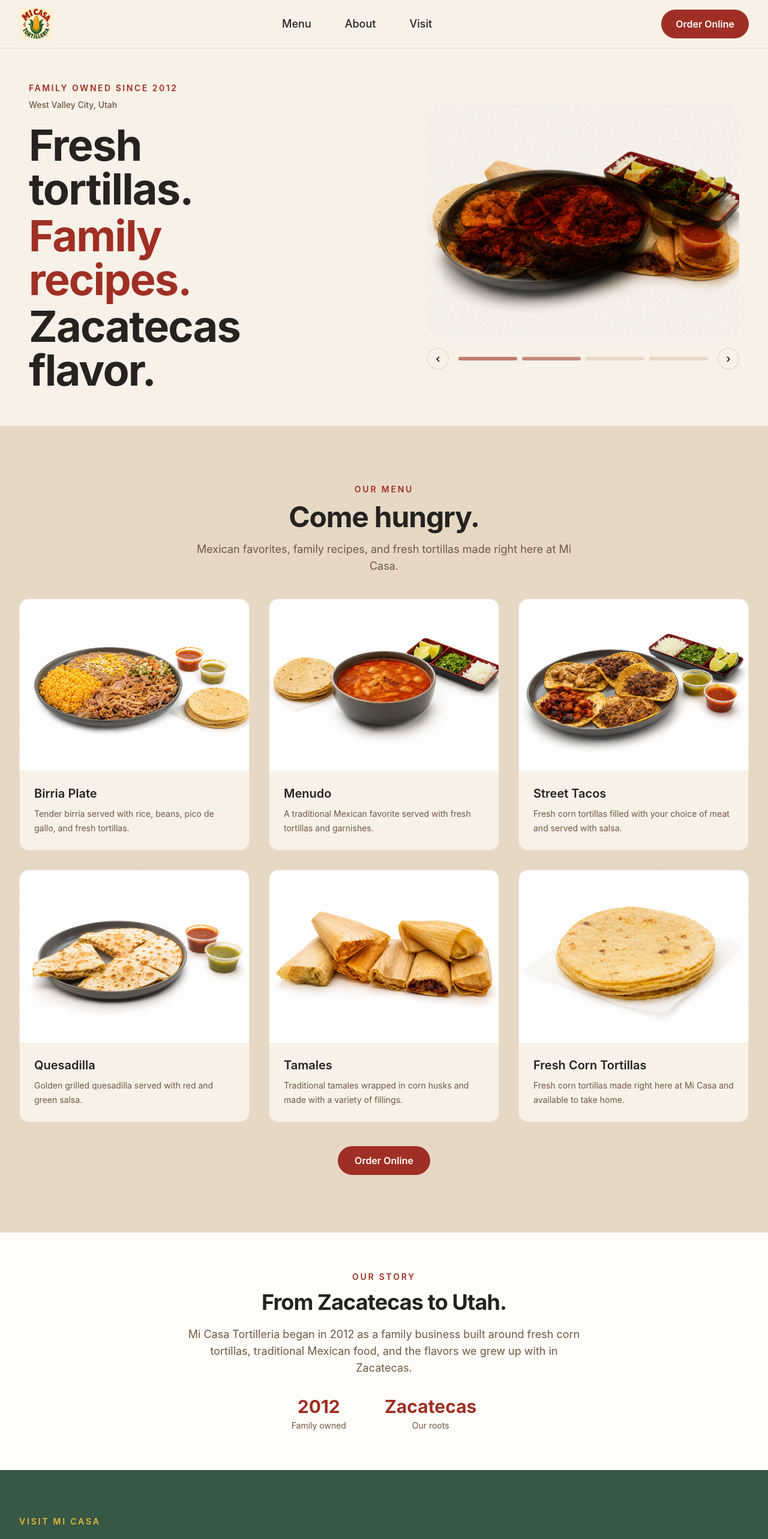
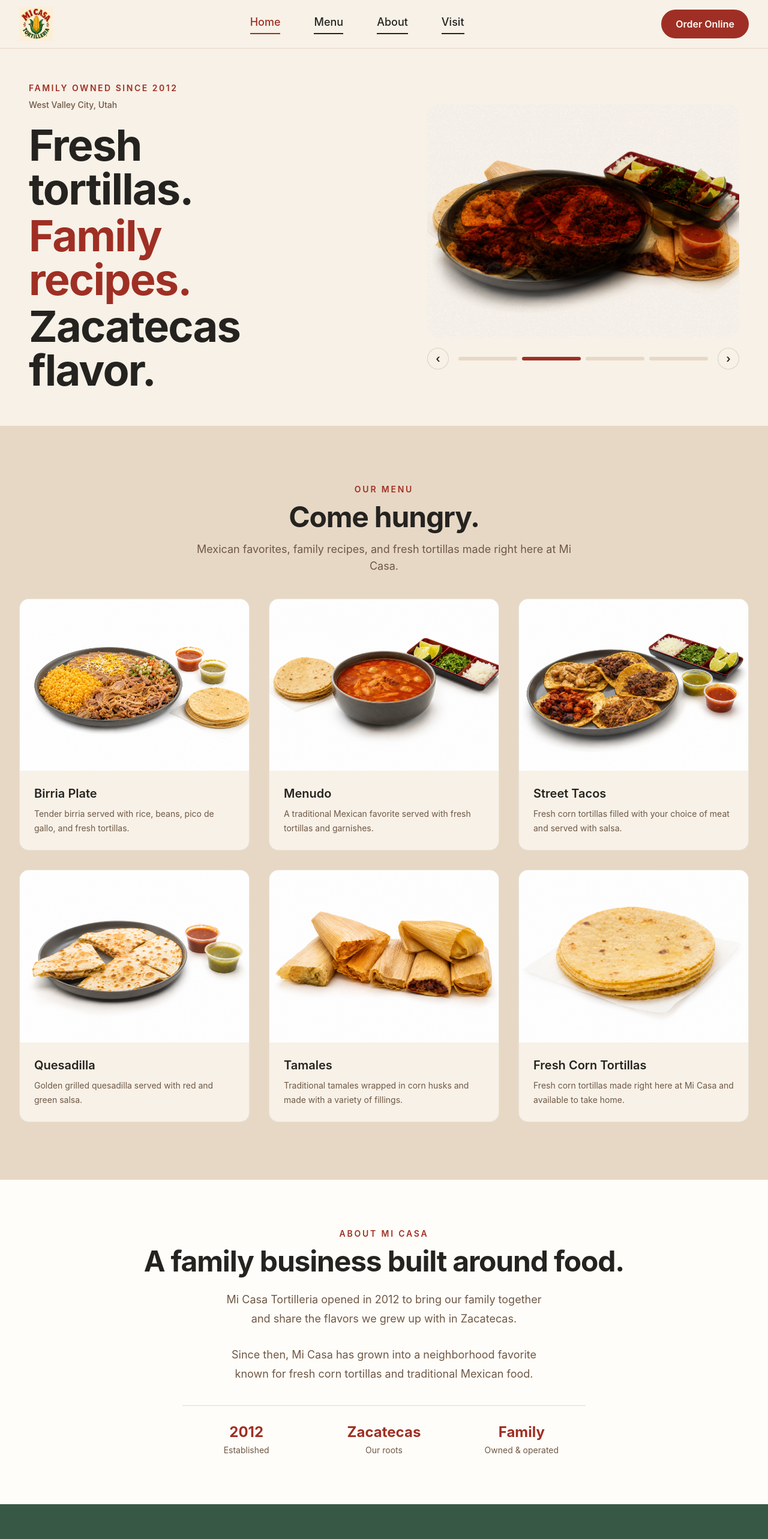
Before and after one commit to julioguzman19/MiCasa, an Angular app: page / in a window 1280 px wide. Shown: the top 2566 px of the page at 60% size. Built offline with nearby package versions, Linux system fonts and the light colour scheme; grey boxes are pictures that could not be loaded.

Commit message:
Order online button redirect

```diff
--- a/src/app/app.html
+++ b/src/app/app.html
@@ -2,7 +2,7 @@
 
 <main>
   <app-hero />
-  <app-menu-preview />
+  <app-menu />
   <app-about />
   <app-visit />
 </main>
--- a/src/app/app.ts
+++ b/src/app/app.ts
@@ -3,7 +3,7 @@
 import { Footer } from './components/layout/footer/footer';
 import { Header } from './components/layout/header/header';
 import { Hero } from './components/sections/hero/hero';
-import { MenuPreview } from './components/sections/menu-preview/menu-preview';
+import { Menu } from './components/sections/menu/menu';
 import { About } from './components/sections/about/about';
 import { Visit } from './components/sections/visit/visit';
 
@@ -12,7 +12,7 @@
   imports: [
     Header,
     Hero,
-    MenuPreview,
+    Menu,
     About,
     Visit,
     Footer,
--- a/src/app/components/layout/header/header.html
+++ b/src/app/components/layout/header/header.html
@@ -12,26 +12,50 @@
 
       <!-- Navigation -->
       <nav
-        class="flex items-center justify-center gap-4 sm:gap-7 md:gap-12 lg:gap-14"
+        class="flex items-center justify-center gap-4 sm:gap-7 md:gap-10 lg:gap-14"
         aria-label="Main navigation"
       >
+        <!-- Hidden on mobile -->
+        <a
+          href="#home"
+          class="hidden border-b-2 pb-1 text-base font-medium no-underline transition-colors md:inline-flex md:text-lg"
+          [class.border-red]="activeSection() === 'home'"
+          [class.border-transparent]="activeSection() !== 'home'"
+          [class.text-red]="activeSection() === 'home'"
+          [class.text-charcoal]="activeSection() !== 'home'"
+        >
+          Home
+        </a>
+
         <a
           href="#menu"
-          class="text-sm font-medium text-charcoal no-underline transition-colors hover:text-red sm:text-base md:text-lg"
+          class="border-b-2 pb-1 text-sm font-medium no-underline transition-colors sm:text-base md:text-lg"
+          [class.border-red]="activeSection() === 'menu'"
+          [class.border-transparent]="activeSection() !== 'menu'"
+          [class.text-red]="activeSection() === 'menu'"
+          [class.text-charcoal]="activeSection() !== 'menu'"
         >
           Menu
         </a>
 
         <a
           href="#about"
-          class="text-sm font-medium text-charcoal no-underline transition-colors hover:text-red sm:text-base md:text-lg"
+          class="border-b-2 pb-1 text-sm font-medium no-underline transition-colors sm:text-base md:text-lg"
+          [class.border-red]="activeSection() === 'about'"
+          [class.border-transparent]="activeSection() !== 'about'"
+          [class.text-red]="activeSection() === 'about'"
+          [class.text-charcoal]="activeSection() !== 'about'"
         >
           About
         </a>
 
         <a
           href="#visit"
-          class="text-sm font-medium text-charcoal no-underline transition-colors hover:text-red sm:text-base md:text-lg"
+          class="border-b-2 pb-1 text-sm font-medium no-underline transition-colors sm:text-base md:text-lg"
+          [class.border-red]="activeSection() === 'visit'"
+          [class.border-transparent]="activeSection() !== 'visit'"
+          [class.text-red]="activeSection() === 'visit'"
+          [class.text-charcoal]="activeSection() !== 'visit'"
         >
           Visit
         </a>
@@ -39,7 +63,9 @@
 
       <!-- Order -->
       <a
-        href="#"
+        href="https://order.online/business/~11532486"
+        target="_blank"
+        rel="noopener noreferrer"
         class="whitespace-nowrap rounded-full bg-red px-3.5 py-2.5 text-sm font-semibold text-white no-underline transition-colors hover:bg-red-dark sm:px-5 sm:text-base md:px-6 md:py-3"
       >
         Order Online
--- a/src/app/components/layout/header/header.ts
+++ b/src/app/components/layout/header/header.ts
@@ -1,8 +1,47 @@
-import { Component } from '@angular/core';
+import { Component, HostListener, OnInit, signal } from '@angular/core';
 
 @Component({
   imports: [],
   selector: 'app-header',
   templateUrl: './header.html',
 })
-export class Header {}
+export class Header implements OnInit {
+  readonly activeSection = signal('home');
+
+  private readonly sections = ['home', 'menu', 'about', 'visit'];
+
+  ngOnInit(): void {
+    this.updateActiveSection();
+  }
+
+  @HostListener('window:scroll')
+  onScroll(): void {
+    this.updateActiveSection();
+  }
+
+  setActiveSection(section: string): void {
+    this.activeSection.set(section);
+  }
+
+  private updateActiveSection(): void {
+    const headerOffset = 100;
+
+    let currentSection = 'home';
+
+    for (const id of this.sections) {
+      const section = document.getElementById(id);
+
+      if (!section) {
+        continue;
+      }
+
+      const top = section.getBoundingClientRect().top;
+
+      if (top <= headerOffset) {
+        currentSection = id;
+      }
+    }
+
+    this.activeSection.set(currentSection);
+  }
+}
--- a/src/app/components/sections/about/about.html
+++ b/src/app/components/sections/about/about.html
@@ -1,25 +1,58 @@
-<section id="about" class="bg-white py-14 md:py-16">
-  <div class="mx-auto max-w-3xl px-5 text-center md:px-8">
-    <p class="text-sm font-semibold uppercase tracking-[0.2em] text-red">Our Story</p>
+<section id="about" class="scroll-mt-20 bg-white py-14 md:py-20">
+  <div class="mx-auto max-w-4xl px-5 text-center md:px-8">
+    <p class="text-sm font-semibold uppercase tracking-[0.2em] text-red">About Mi Casa</p>
 
-    <h2 class="mt-3 text-3xl font-bold tracking-tight text-charcoal sm:text-4xl">
-      From Zacatecas to Utah.
+    <h2
+      class="mx-auto mt-3 max-w-4xl text-balance text-3xl font-bold tracking-tight text-charcoal sm:text-4xl lg:text-5xl"
+    >
+      A family business built
+      <span class="whitespace-nowrap">around food.</span>
     </h2>
 
-    <p class="mx-auto mt-5 max-w-2xl text-base leading-7 text-brown sm:text-lg">
-      Mi Casa Tortilleria began in 2012 as a family business built around fresh corn tortillas,
-      traditional Mexican food, and the flavors we grew up with in Zacatecas.
-    </p>
+    <!-- Mobile story -->
+    <div class="mt-6 text-base leading-8 text-brown md:hidden">
+      <p>
+        <span class="block">Mi Casa Tortilleria opened in 2012</span>
+        <span class="block">to bring our family together</span>
+        <span class="block">and share Zacatecas flavors.</span>
+      </p>
 
-    <div class="mt-8 flex justify-center gap-10 sm:gap-16">
+      <p class="mt-7">
+        <span class="block">Since then, Mi Casa has grown</span>
+        <span class="block">into a neighborhood favorite</span>
+        <span class="block">known for fresh tortillas</span>
+        <span class="block">and Mexican food.</span>
+      </p>
+    </div>
+
+    <!-- Tablet / Desktop story -->
+    <div class="mt-6 hidden text-lg leading-8 text-brown md:block">
+      <p>
+        <span class="block"> Mi Casa Tortilleria opened in 2012 to bring our family together </span>
+        <span class="block"> and share the flavors we grew up with in Zacatecas. </span>
+      </p>
+
+      <p class="mt-7">
+        <span class="block"> Since then, Mi Casa has grown into a neighborhood favorite </span>
+        <span class="block"> known for fresh corn tortillas and traditional Mexican food. </span>
+      </p>
+    </div>
+
+    <!-- Highlights -->
+    <div class="mx-auto mt-9 grid max-w-2xl grid-cols-3 gap-4 border-t border-sand pt-7">
       <div>
-        <p class="text-2xl font-bold text-red sm:text-3xl">2012</p>
-        <p class="mt-1 text-sm text-brown">Family owned</p>
+        <p class="text-xl font-bold text-red sm:text-2xl">2012</p>
+        <p class="mt-1 text-xs text-brown sm:text-sm">Established</p>
       </div>
 
       <div>
-        <p class="text-2xl font-bold text-red sm:text-3xl">Zacatecas</p>
-        <p class="mt-1 text-sm text-brown">Our roots</p>
+        <p class="text-xl font-bold text-red sm:text-2xl">Zacatecas</p>
+        <p class="mt-1 text-xs text-brown sm:text-sm">Our roots</p>
+      </div>
+
+      <div>
+        <p class="text-xl font-bold text-red sm:text-2xl">Family</p>
+        <p class="mt-1 text-xs text-brown sm:text-sm">Owned & operated</p>
       </div>
     </div>
   </div>
--- a/src/app/components/sections/menu-preview/menu-preview.html
+++ b/src/app/components/sections/menu/menu.html
@@ -41,15 +41,5 @@
         </article>
       }
     </div>
-
-    <!-- CTA -->
-    <div class="mt-10 flex justify-center">
-      <a
-        href="#"
-        class="rounded-full bg-red px-7 py-3 font-semibold text-white no-underline transition-colors hover:bg-red-dark"
-      >
-        Order Online
-      </a>
-    </div>
   </div>
 </section>
--- a/src/app/components/sections/menu-preview/menu-preview.ts
+++ b/src/app/components/sections/menu/menu.ts
@@ -2,10 +2,10 @@
 
 @Component({
   imports: [],
-  selector: 'app-menu-preview',
-  templateUrl: './menu-preview.html',
+  selector: 'app-menu',
+  templateUrl: './menu.html',
 })
-export class MenuPreview {
+export class Menu {
   readonly menuItems = [
     {
       name: 'Birria Plate',
--- a/src/app/components/sections/visit/visit.html
+++ b/src/app/components/sections/visit/visit.html
@@ -45,6 +45,8 @@
             <p class="mt-2 text-base text-white sm:text-lg">Mon–Sun</p>
 
             <p class="mt-1 text-sm text-white/70 sm:text-base">8:00 AM–11:00 PM</p>
+
+            <p class="mt-2 text-xs text-white/50">Holiday hours may vary.</p>
           </div>
         </div>
 
--- a/src/index.html
+++ b/src/index.html
@@ -16,7 +16,7 @@
 
     <meta name="theme-color" content="#f7f1e7" />
 
-    <link rel="icon" type="image/png" href="images/corn.png" />
+    <link rel="icon" type="image/png" href="images/logo.png" />
   </head>
 
   <body>
```
